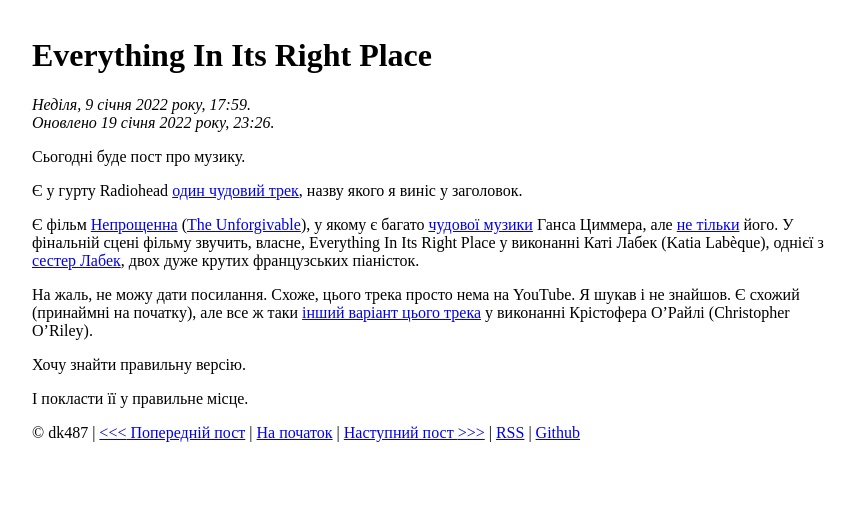
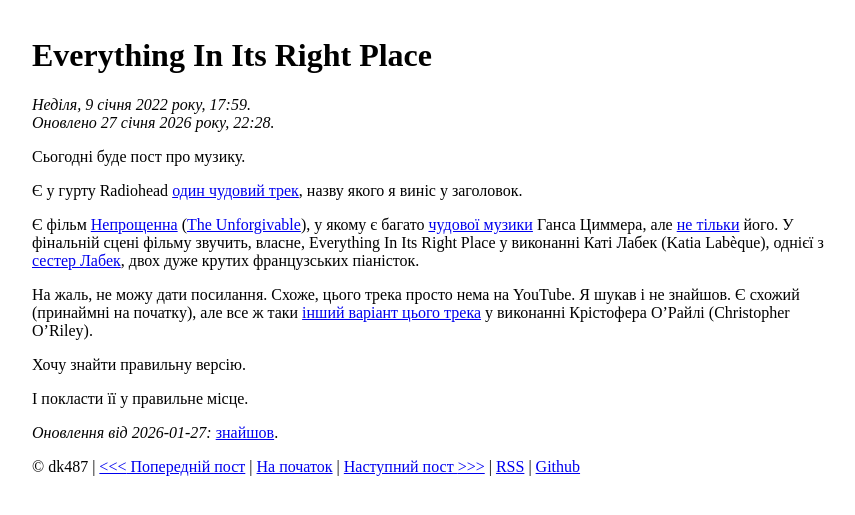
Before and after one commit to dk487/test.de.co.ua, a Jekyll site: the page built from _posts/2022/2022-01-09-right-place.md, in a window 1280 px wide. Shown: the top 515 px of the page, without its empty margins (208-1063 px from the left). Built offline with Jekyll 4.4.1, drawn with Linux system fonts in a browser that asks for light colours.

Commit message:
I got it

```diff
--- a/_posts/2022/2022-01-09-right-place.md
+++ b/_posts/2022/2022-01-09-right-place.md
@@ -2,7 +2,7 @@
 title: Everything In Its Right Place
 title_lang: en
 date: 2022-01-09 17:59:48 +02:00
-mtime: 2022-01-19 23:26:37 +02:00
+mtime: 2026-01-27 22:28:06 +02:00
 ---
 
 Сьогодні буде пост про музику.
@@ -17,6 +17,8 @@
 
 І покласти її у правильне місце.
 
+_Оновлення від 2026-01-27:_ [знайшов][8].
+
 [1]: https://www.youtube.com/watch?v=NUnXxh5U25Y
 [2]: https://uk.wikipedia.org/wiki/%D0%9D%D0%B5%D0%BF%D1%80%D0%BE%D1%89%D0%B5%D0%BD%D0%BD%D0%B0
 [3]: https://en.wikipedia.org/wiki/The_Unforgivable
```
Also changed, not shown: other parts of _posts/2022/2022-01-09-right-place.md (+1 -0 lines).
